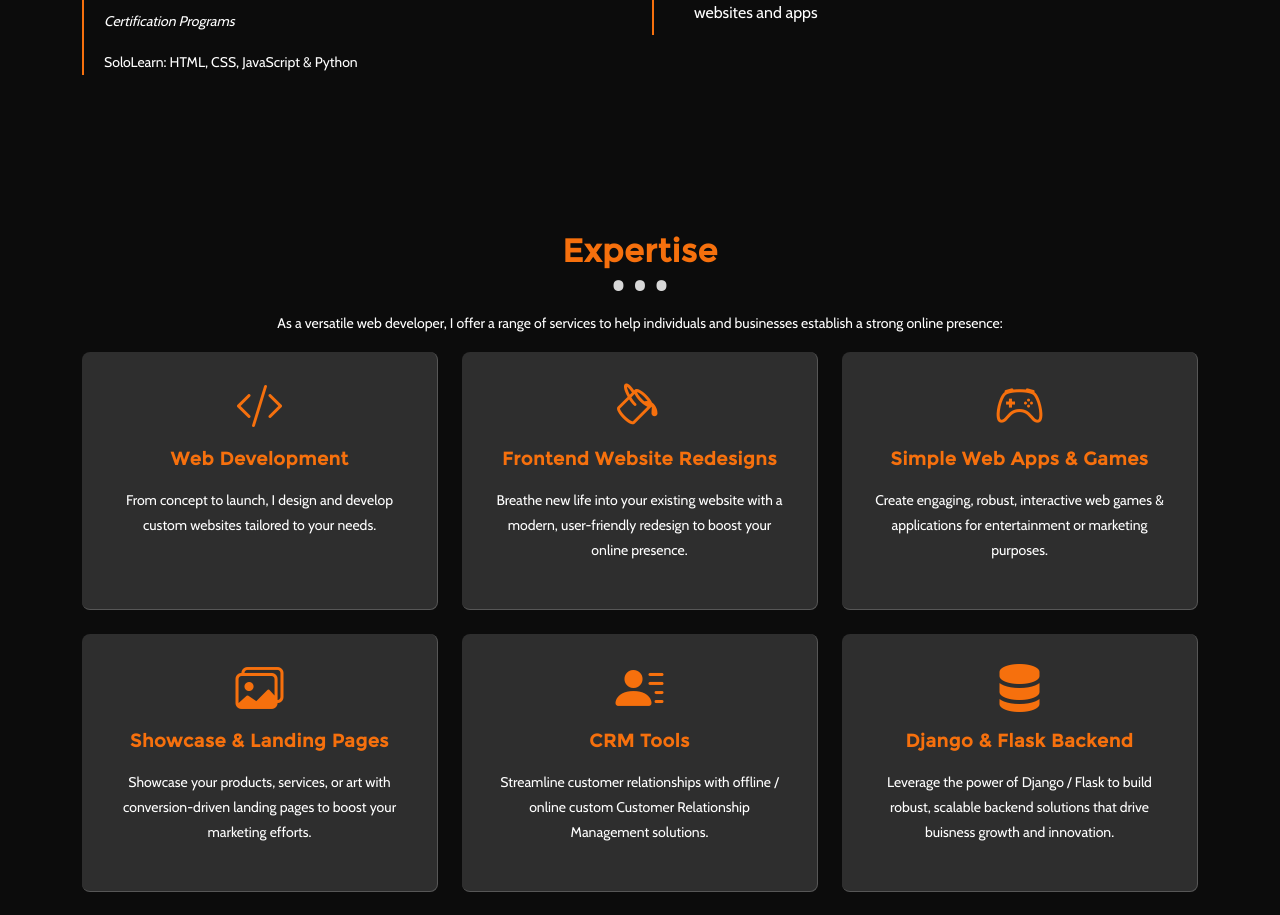
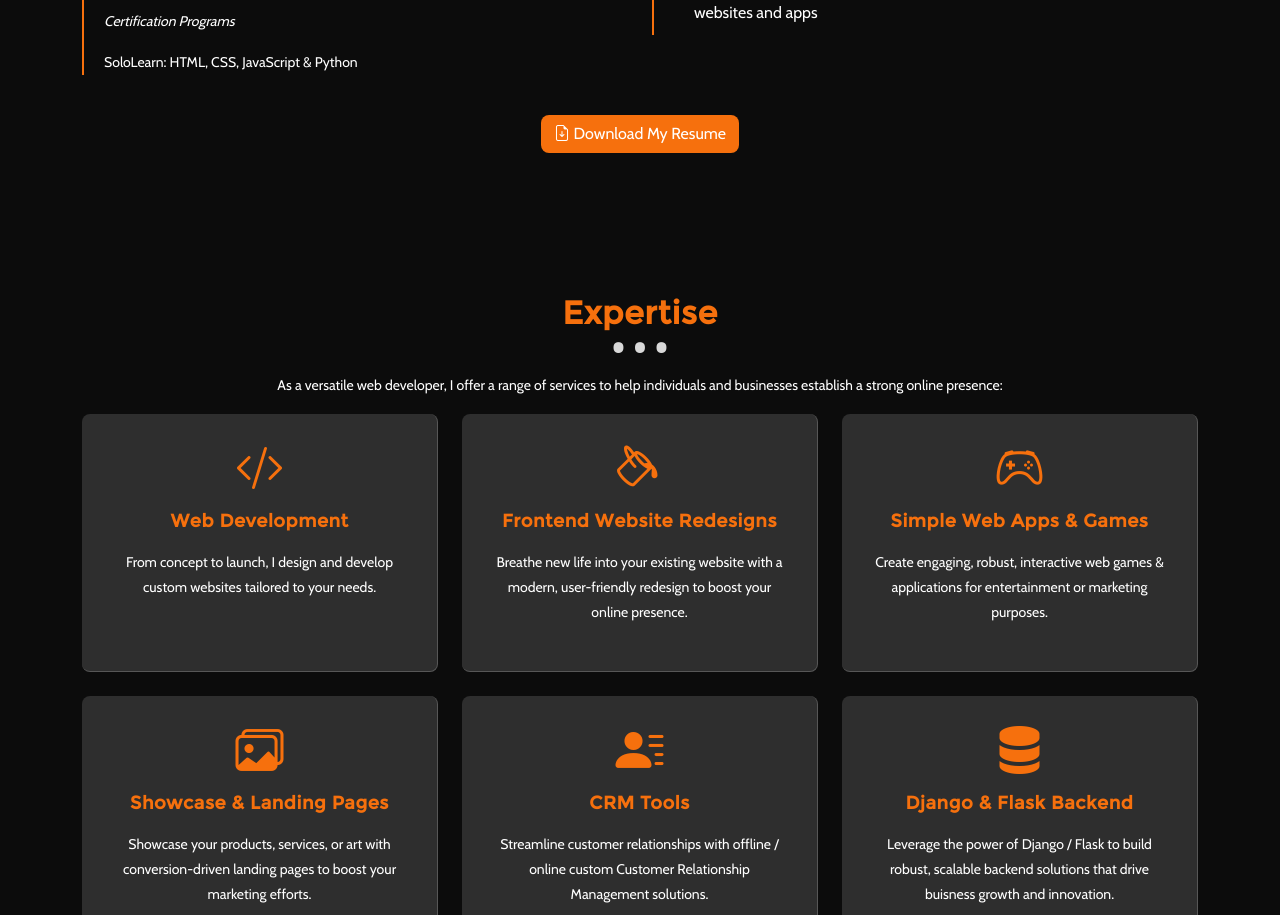
Before and after one commit to heli-toon/muhaiminsalay, a React (Vite) app: page / in a window 1280 px wide. Shown: the part 2266-3181 px from the top of the page. Built offline with nearby package versions, Linux system fonts and the light colour scheme; no server answers.

Commit message:
Add Resume to Portfolio

```diff
--- a/src/components/Resume.jsx
+++ b/src/components/Resume.jsx
@@ -62,6 +62,9 @@ function Resume(){
                 </ul>
               </div>
             </div>
+              <div className="mt-4 d-flex align-items-center justify-content-center">
+                <a href="https://muhaiminsalayk.netlify.app/Abdul_Muhaimin_Salay_Kanton_Resume.pdf" target="_blank" rel="noreferrer" download title="Abdul Muhaimin Salay Kanton Resume" className="btn btned"> <i className="bi bi-file-earmark-arrow-down" /> Download My Resume</a>
+              </div>
           </div>
         </div>
       </section>
```
Also changed, not shown: 1 other file (tests, documents, lock files or other folders).
